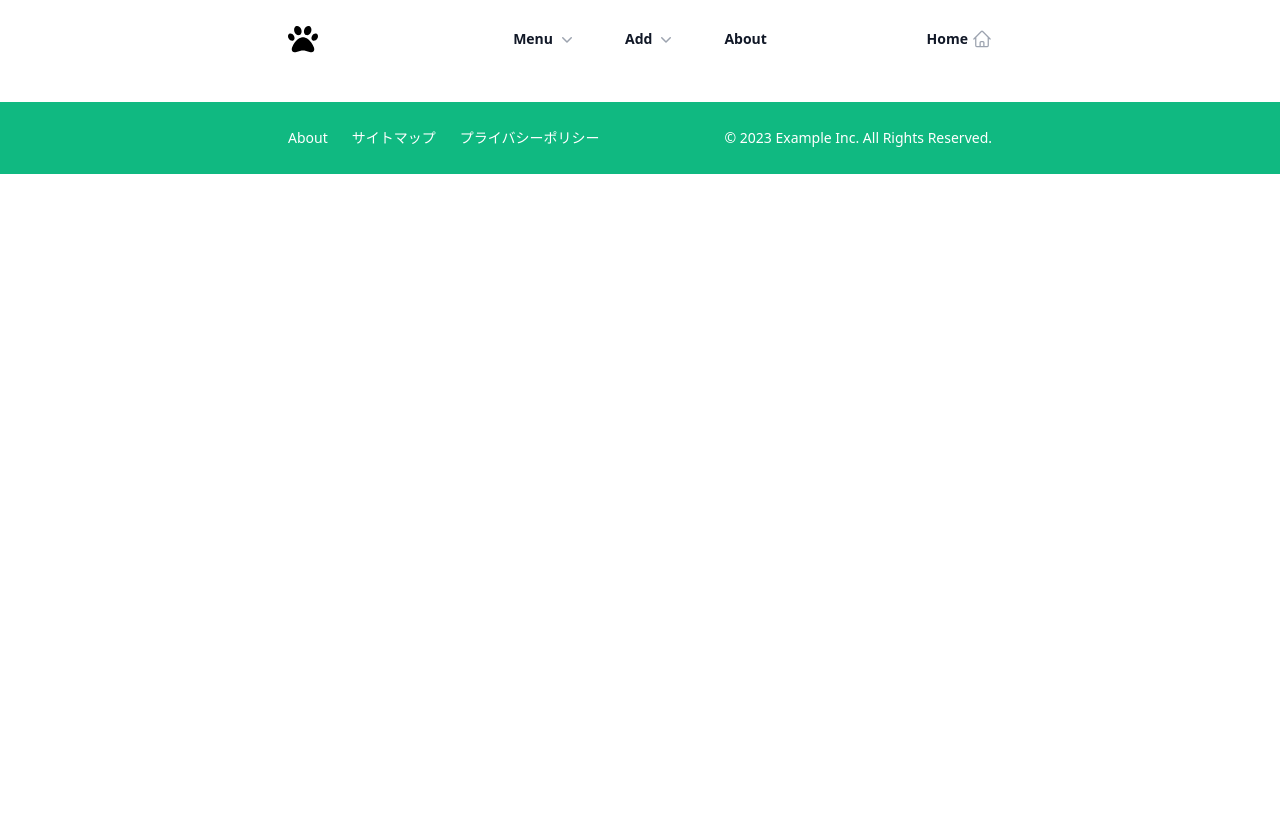
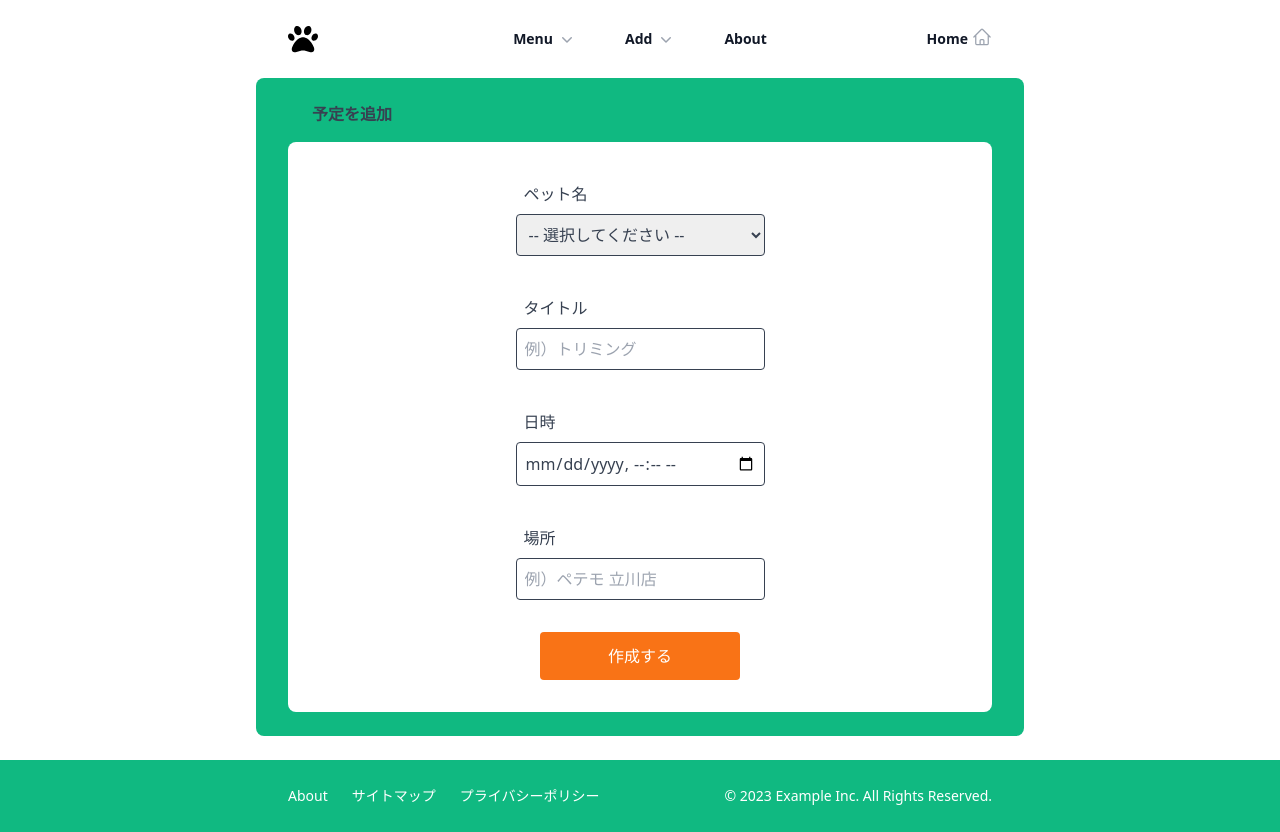
Before and after one commit to ayumi-sk2720/animal_healthcare_app, a Vue app in the folder vue/: page /pet/schedule in a window 1280 px wide. Before the commit the page ends 800 px from the top, so only its background shows below. Built offline with nearby package versions, Linux system fonts and the light colour scheme.

Commit message:
パスの修正

```diff
--- a/vue/src/components/Header.vue
+++ b/vue/src/components/Header.vue
@@ -7,7 +7,6 @@
                     <svg xmlns="http://www.w3.org/2000/svg" height="1em" viewBox="0 0 512 512">
                         <path d="M226.5 92.9c14.3 42.9-.3 86.2-32.6 96.8s-70.1-15.6-84.4-58.5s.3-86.2 32.6-96.8s70.1 15.6 84.4 58.5zM100.4 198.6c18.9 32.4 14.3 70.1-10.2 84.1s-59.7-.9-78.5-33.3S-2.7 179.3 21.8 165.3s59.7 .9 78.5 33.3zM69.2 401.2C121.6 259.9 214.7 224 256 224s134.4 35.9 186.8 177.2c3.6 9.7 5.2 20.1 5.2 30.5v1.6c0 25.8-20.9 46.7-46.7 46.7c-11.5 0-22.9-1.4-34-4.2l-88-22c-15.3-3.8-31.3-3.8-46.6 0l-88 22c-11.1 2.8-22.5 4.2-34 4.2C84.9 480 64 459.1 64 433.3v-1.6c0-10.4 1.6-20.8 5.2-30.5zM421.8 282.7c-24.5-14-29.1-51.7-10.2-84.1s54-47.3 78.5-33.3s29.1 51.7 10.2 84.1s-54 47.3-78.5 33.3zM310.1 189.7c-32.3-10.6-46.9-53.9-32.6-96.8s52.1-69.1 84.4-58.5s46.9 53.9 32.6 96.8s-52.1 69.1-84.4 58.5z"/>
                     </svg>
-                    <!-- <img class="h-8 w-auto" src="https://tailwindui.com/img/logos/mark.svg?color=indigo&shade=600" alt="" /> -->
                 </a>
             </div>
             <div class="flex lg:hidden">
@@ -70,13 +69,12 @@
                         <router-link to="/about">About</router-link>
                     </PopoverButton>
                 </Popover>
-                <!-- <router-link to="/" class="text-sm font-semibold leading-6 text-gray-900">Home</router-link>
-                <router-link  outer-link to="/about" class="text-sm font-semibold leading-6 text-gray-900">About</router-link>
-                <router-link to="/create-schedule" class="text-sm font-semibold leading-6 text-gray-900">Create Schedule</router-link> -->
             </PopoverGroup>
             <div class="items-center hidden lg:flex lg:flex-1 lg:justify-end">
-                <router-link to="/" class="text-sm font-semibold leading-6 text-gray-900">Home</router-link>
+                <router-link to="/" class="flex text-sm font-semibold leading-6 text-gray-900">
+                    Home
                 <HomeIcon class="ms-1 h-5 w-5 flex-none text-gray-400" aria-hidden="true" />
+                </router-link>
             </div>
         </nav>
 
@@ -89,7 +87,6 @@
                             <svg xmlns="http://www.w3.org/2000/svg" height="1em" viewBox="0 0 512 512">
                                 <path d="M226.5 92.9c14.3 42.9-.3 86.2-32.6 96.8s-70.1-15.6-84.4-58.5s.3-86.2 32.6-96.8s70.1 15.6 84.4 58.5zM100.4 198.6c18.9 32.4 14.3 70.1-10.2 84.1s-59.7-.9-78.5-33.3S-2.7 179.3 21.8 165.3s59.7 .9 78.5 33.3zM69.2 401.2C121.6 259.9 214.7 224 256 224s134.4 35.9 186.8 177.2c3.6 9.7 5.2 20.1 5.2 30.5v1.6c0 25.8-20.9 46.7-46.7 46.7c-11.5 0-22.9-1.4-34-4.2l-88-22c-15.3-3.8-31.3-3.8-46.6 0l-88 22c-11.1 2.8-22.5 4.2-34 4.2C84.9 480 64 459.1 64 433.3v-1.6c0-10.4 1.6-20.8 5.2-30.5zM421.8 282.7c-24.5-14-29.1-51.7-10.2-84.1s54-47.3 78.5-33.3s29.1 51.7 10.2 84.1s-54 47.3-78.5 33.3zM310.1 189.7c-32.3-10.6-46.9-53.9-32.6-96.8s52.1-69.1 84.4-58.5s46.9 53.9 32.6 96.8s-52.1 69.1-84.4 58.5z"/>
                             </svg>
-                            <!-- <img class="h-8 w-auto" src="https://tailwindui.com/img/logos/mark.svg?color=indigo&shade=600" alt="" /> -->
                         </a>
                         <button type="button" class="-m-2.5 rounded-md p-2.5 text-gray-700" @click="mobileMenuOpen = false">
                             <span class="sr-only">Close menu</span>
@@ -128,9 +125,6 @@
                                         About
                                     </DisclosureButton>
                                 </Disclosure>
-                                <!-- <router-link to="/" class="text-sm font-semibold leading-6 text-gray-900">Home</router-link>
-                                <router-link  outer-link to="/about" class="text-sm font-semibold leading-6 text-gray-900">About</router-link>
-                                <router-link to="/create-schedule" class="text-sm font-semibold leading-6 text-gray-900">Create Schedule</router-link> -->
                             </div>
                             <div class="py-6 flex items-start">
                                 <router-link to="/" class="text-sm font-semibold leading-6 text-gray-900">Home</router-link>
@@ -176,7 +170,7 @@
     const addMenu = [
         { name: 'Weight', description: '体重を記録する', href: '#', icon: ChartBarIcon },
         { name: 'Memo', description: 'メモを追加する', href: '#', icon: PencilIcon },
-        { name: 'Schedule', description: '予定を追加する', href: '/create-schedule', icon: SquaresPlusIcon },
+        { name: 'Schedule', description: '予定を追加する', href: '/pet/schedule', icon: SquaresPlusIcon },
     ]
     const mobileMenuOpen = ref(false)
 </script>
--- a/vue/src/router/index.js
+++ b/vue/src/router/index.js
@@ -1,21 +1,28 @@
 import { createRouter, createWebHistory } from 'vue-router'
-import Home from '../views/Home.vue'
+import Home from '../views/Info.vue'
+import About from '../views/About.vue'
+import AddSchedule from '../views/AddSchedule.vue'
 
 const routes = [
   {
     path: '/',
-    name: 'home',
+    name: 'top',
+    component: Home
+  },
+  {
+    path: '/pet/info',
+    name: 'info',
     component: Home
   },
   {
     path: '/about',
     name: 'about',
-    component: () => import('../views/About.vue')
+    component: About
   },
   {
-    path: '/create-schedule',
-    name: 'create-schedule',
-    component: () => import('../views/CreateSchedule.vue')
+    path: '/pet/schedule',
+    name: 'schedule',
+    component: AddSchedule
   }
 ]
 
--- a/vue/src/views/CreateSchedule.vue
+++ b/vue/src/views/AddSchedule.vue
@@ -1,5 +1,5 @@
 <template>
-    <div class="create-schedule mx-auto block max-w-3xl items-center justify-around p-6 lg:px-8 bg-emerald-500 rounded-lg text-gray-700">
+    <div class="create-schedule mx-auto block max-w-3xl items-center justify-around p-6 lg:px-8 bg-emerald-500 lg:rounded-lg text-gray-700">
         <div class="p-4 pt-0 lg:px-6 font-bold">
             <h1>予定を追加</h1>
         </div>
--- a/vue/src/views/Home.vue
+++ b/vue/src/views/Info.vue
@@ -1,8 +1,8 @@
 <template>
-    <div class="create-schedule mx-auto block max-w-3xl items-center justify-around p-6 lg:px-8 bg-emerald-500 rounded-lg text-gray-700">
+    <div class="create-schedule mx-auto block max-w-3xl items-center justify-around p-6 lg:px-8 bg-emerald-500 lg:rounded-lg text-gray-700">
         <div class="p-4 my-4 lg:px-6 bg-white rounded-lg flex justify-around">
             <div class="w-5/12">
-                <img src="../assets/chai.png" class="w-10/12 h-full rounded-full">
+                <img src="../assets/chai.png" class="w-10/12 lg:h-full rounded-full">
             </div>
             <div class="w-7/12">
                 <div class="p-2 flex justify-between">
```
Also changed, not shown: 2 other files (tests, documents, lock files or other folders).
